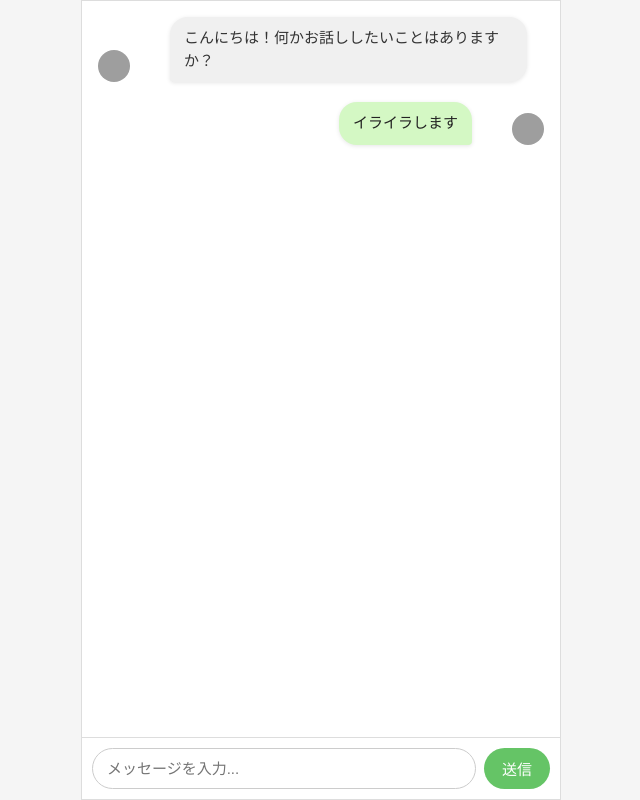
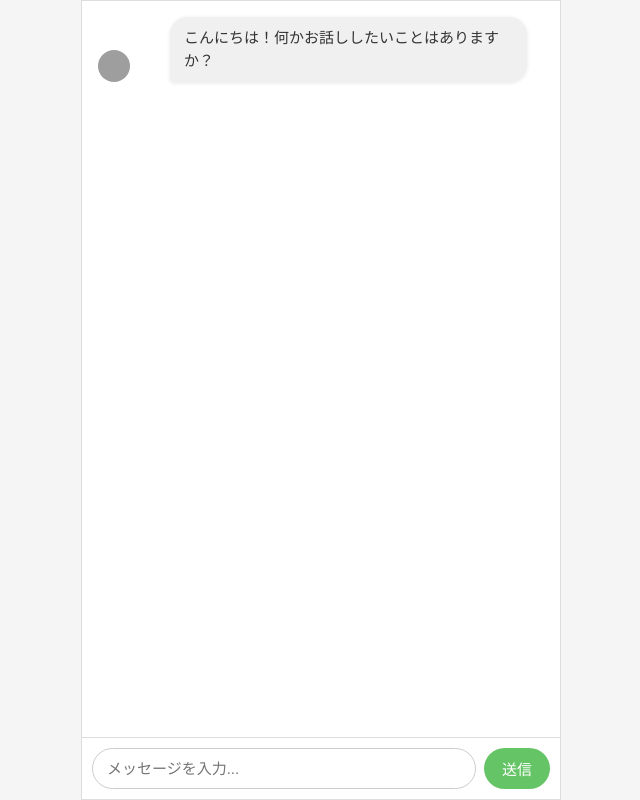
Before and after one commit to jayhi2024/webchatbot, a website: page index.html in a window 1280 px wide. Shown: the whole page, without its empty margins (319-959 px from the left). Drawn offline with Linux system fonts and the light colour scheme; grey boxes are pictures that could not be loaded.

Commit message:
Update index.html

```diff
--- a/index.html
+++ b/index.html
@@ -13,10 +13,7 @@
   <img class="avatar" src="https://t-brn.com/s/img12.jpg" alt="bot">
   <div class="message bot">こんにちは！何かお話ししたいことはありますか？</div>
 </div>
-      <div class="message-row user">
-  <img class="avatar" src="https://cdn-icons-png.flaticon.com/512/149/149071.png" alt="user">
-  <div class="message user">イライラします</div>
-</div>
+
 </div>
 
     <div class="input-area">
```
